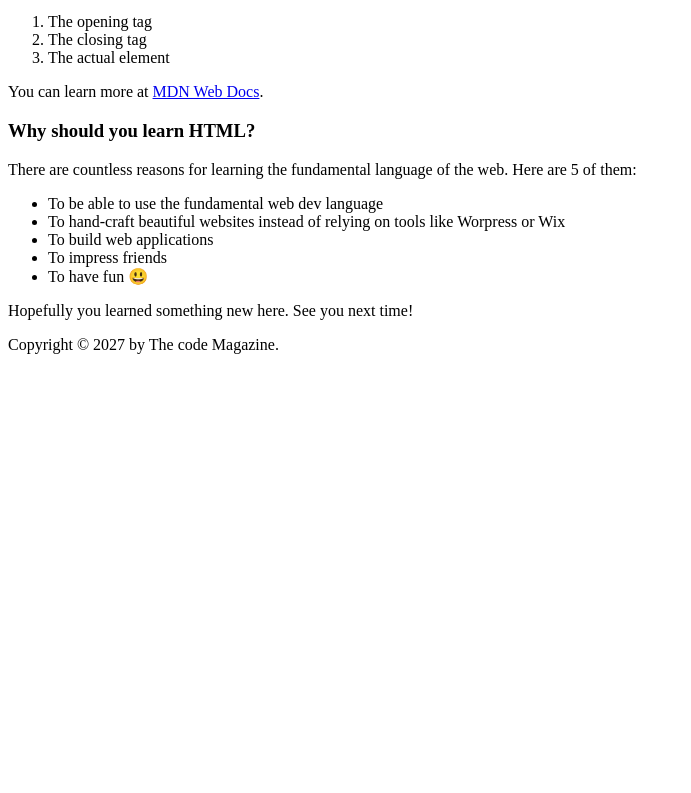
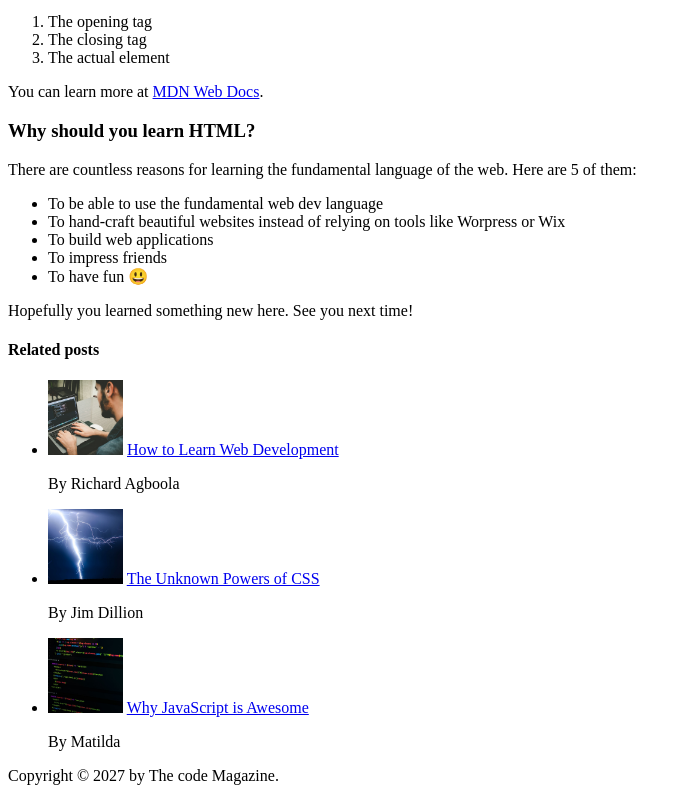
Before and after one commit to RicCodeX/html-css, a plain HTML site: page 02-HTML-Fundamentals/index.html in a window 1280 px wide. Shown: the part 690-1483 px from the top of the page, without its empty margins (0-691 px from the left). Before the commit the page ends 1052 px from the top, so only its background shows below. Drawn offline with Linux system fonts and the light colour scheme.

Commit message:
done with the code magazine html website

```diff
--- a/02-HTML-Fundamentals/index.html
+++ b/02-HTML-Fundamentals/index.html
@@ -22,7 +22,7 @@
         <h2>The Basic Language of the Web: HTML</h2>
 
         <img
-          src="laura-jones.jpg"
+          src="img/laura-jones.jpg"
           alt="Headshot of laura-jones"
           width="50"
           height="50"
@@ -30,7 +30,7 @@
 
         <p>Posted by <strong>Laura Jones</strong> on Monday, June 21st 2027</p>
 
-        <img src="post-img.jpg" alt="HTML code on a screen" width="500" />
+        <img src="img/post-img.jpg" alt="HTML code on a screen" width="500" />
       </header>
 
       <p>
@@ -96,6 +96,42 @@
       <p>Hopefully you learned something new here. See you next time!</p>
     </article>
 
+    <aside>
+      <h4>Related posts</h4>
+      <ul>
+        <li>
+          <img
+            src="img/related-1.jpg"
+            alt="Man using computer"
+            width="75"
+            height="75"
+          />
+          <a href="#">How to Learn Web Development</a>
+          <p>By Richard Agboola</p>
+        </li>
+        <li>
+          <img
+            src="img/related-2.jpg"
+            alt="ligthening"
+            width="75"
+            height="75"
+          />
+          <a href="#">The Unknown Powers of CSS</a>
+          <p>By Jim Dillion</p>
+        </li>
+        <li>
+          <img
+            src="img/related-3.jpg"
+            alt="html.js codes"
+            width="75"
+            height="75"
+          />
+          <a href="#">Why JavaScript is Awesome</a>
+          <p>By Matilda</p>
+        </li>
+      </ul>
+    </aside>
+
     <footer>Copyright &copy; 2027 by The code Magazine.</footer>
   </body>
 </html>
```
Also changed, not shown: 02-HTML-Fundamentals/img/challenges.jpg (renamed from 02-HTML-Fundamentals/challenges.jpg), 02-HTML-Fundamentals/img/laura-jones.jpg (renamed from 02-HTML-Fundamentals/laura-jones.jpg), 02-HTML-Fundamentals/img/post-img.jpg (renamed from 02-HTML-Fundamentals/post-img.jpg), 02-HTML-Fundamentals/img/related-1.jpg (renamed from 02-HTML-Fundamentals/related-1.jpg), 02-HTML-Fundamentals/img/related-2.jpg (renamed from 02-HTML-Fundamentals/related-2.jpg), 02-HTML-Fundamentals/img/related-3.jpg (renamed from 02-HTML-Fundamentals/related-3.jpg).
